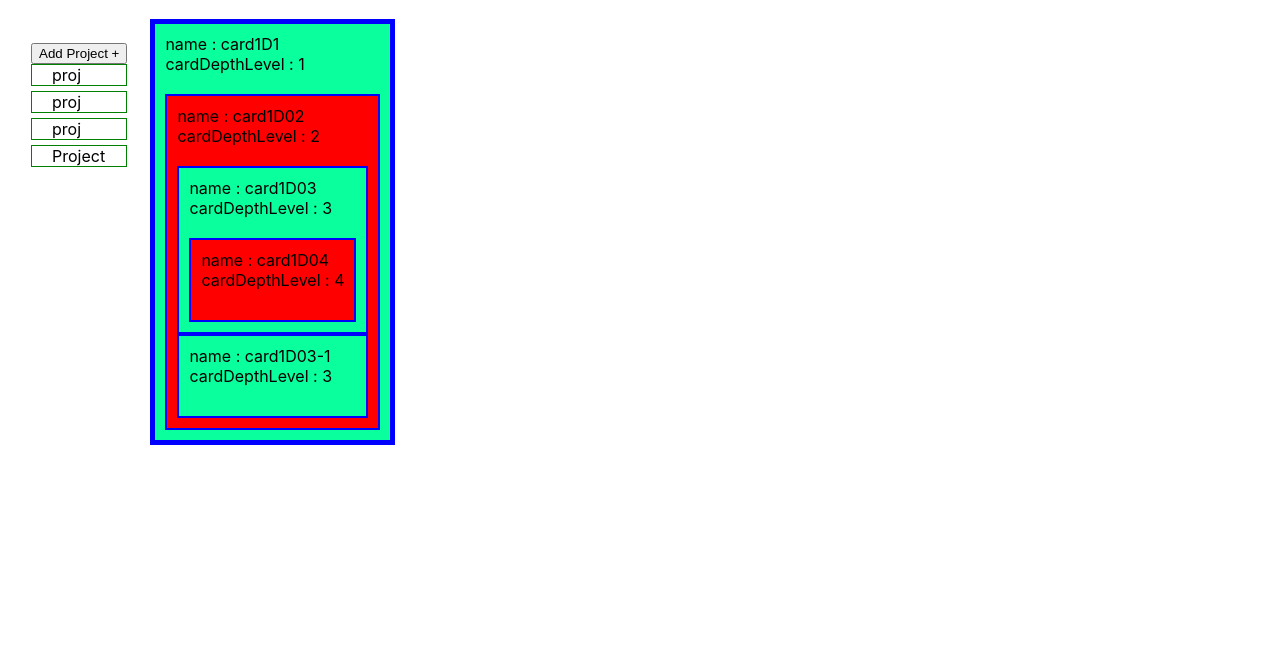
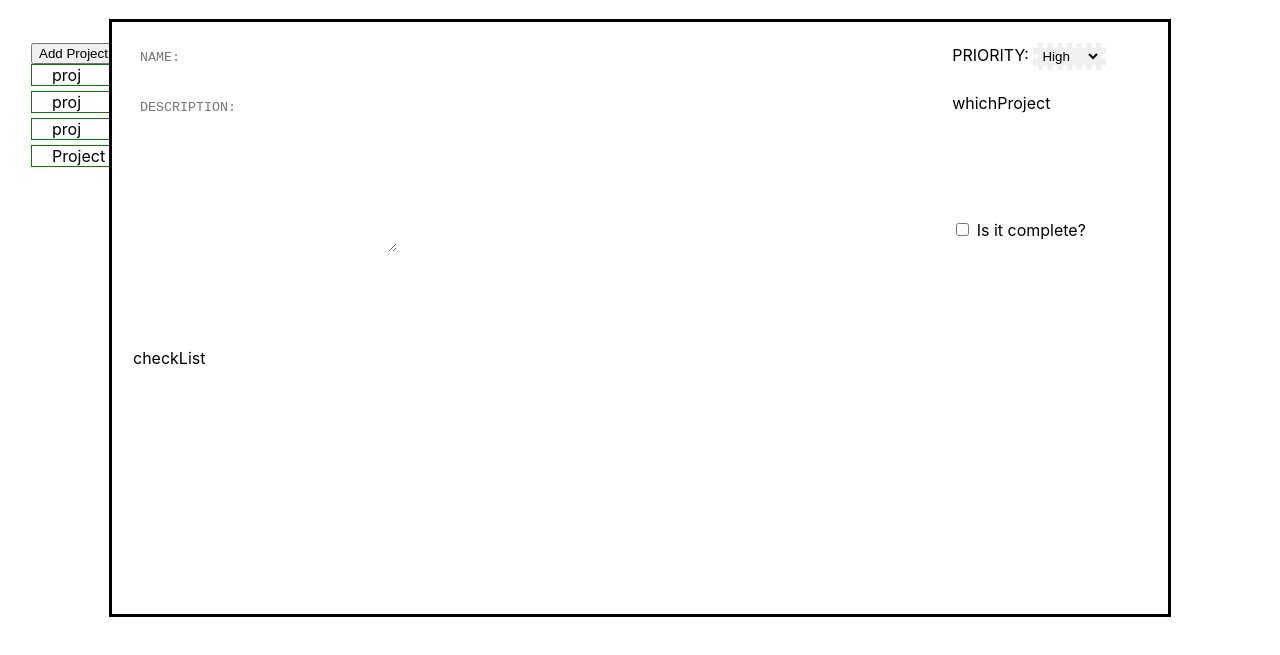
Before and after one commit to thereisnodeveloper/todolist, a website built with webpack: page src/index.html in a window 1280 px wide. Shown: the part 63-718 px from the top of the page. Built offline with nearby package versions, Linux system fonts and the light colour scheme.

Commit message:
finish most of card UI modal

```diff
--- a/src/index.html
+++ b/src/index.html
@@ -17,6 +17,37 @@
         <div class="doc-content">
         </div>
         <dialog class="card-modal">
+                <form class="properties" action="" method="post">
+                    <label for="name">
+                        <textarea name="card-name" id="name" cols="30"
+                        rows="10" placeholder="NAME:"></textarea>
+                    </label>
+                    <label for="description">
+                        <textarea name="card-description" id="description" cols="30"
+                        rows="10" placeholder="DESCRIPTION:"></textarea>
+                    </label>
+                    <label for="priority">PRIORITY:
+
+                        <select name="card-priority" id="priority">
+                            <option value="high">High</option>
+                            <option value="normal">Normal</option>
+                            <option value="low">Low</option>
+                        </select>
+                    </label>
+
+                    <!-- <div class="priority">Priority</div> -->
+
+                    <label for="complete">
+                        <input type="checkbox" name="card-complete"
+                        id="complete"> Is it complete?
+                    </label>
+                    <!-- <div class="is-it-complete">isItComplete</div> -->
+
+                    <div class="checklist">checkList</div>
+
+
+                    <div class="which-project">whichProject</div>
+                </form>
         </dialog>
     </div>
 
--- a/src/index.js
+++ b/src/index.js
@@ -236,11 +236,6 @@ testCard.setCardProperties = {
 }
 
 
-//  this.name, this.description, this.dueDate, this."priority", "this"."isItComplete", this.checkList
-//what happens if there are properties missing?
-
-
-
 // Object.assign(ToDoItem, Project)
 //Common methods
 //delete, add
--- a/src/style.css
+++ b/src/style.css
@@ -43,3 +43,42 @@ nav li{
 /* .card:nth-child(odd){
     background-color: #fff;
 } */
+
+dialog{
+    display:grid;
+    width: 80vw;
+    height: 70vh;
+}
+dialog .properties{
+    display:grid;
+    grid-template-columns: repeat(5,1fr);
+    grid-template-rows: 50px repeat(4,1fr);
+}
+dialog .properties *{
+    border: 5px dotted white;
+}
+
+dialog .properties [for=priority]{
+    grid-column: -2/-1;
+    grid-row: 1
+}
+dialog .properties .which-project{
+    grid-column: -2/-1;
+    grid-row:2
+}
+dialog .properties [for=name]{
+    grid-column: -1/1;
+    grid-row:1
+}
+dialog .properties [for=description]{
+    grid-column: 1/5;
+    grid-row: 2/4
+}
+dialog .properties #complete{
+    grid-column: 2/3;
+    grid-row:1/2
+}
+dialog .properties .checklist{
+    grid-column: 1/6;
+    grid-row: 4/5
+}
```
